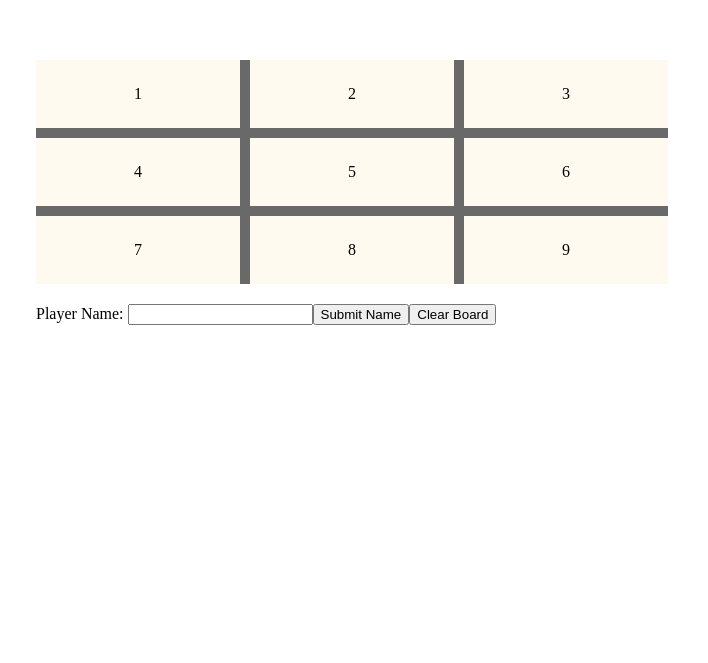
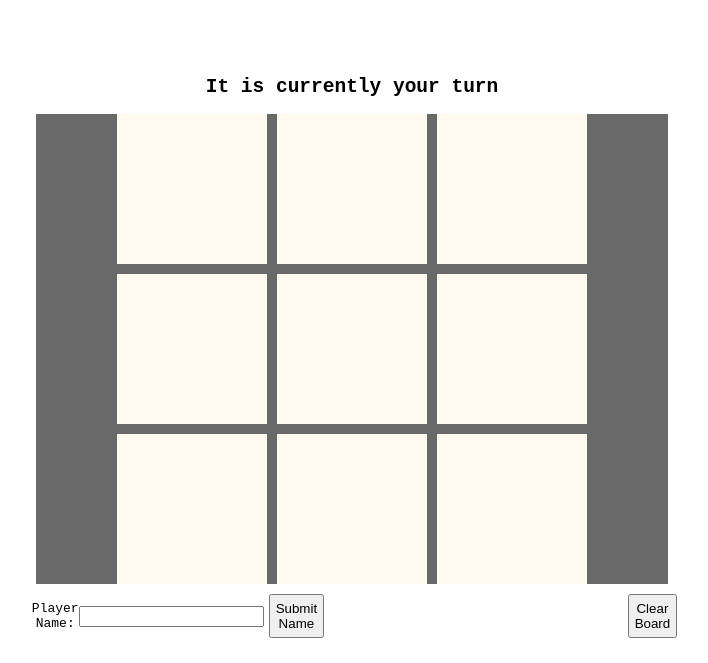
Before and after one commit to malitherl/tic-tac-toe, a plain HTML site: page index.html in a window 1280 px wide. Shown: the part 137-800 px from the top of the page, without its empty margins (288-996 px from the left). Drawn offline with Linux system fonts and the light colour scheme.

Commit message:
added player 2 and turn changes

```diff
--- a/index.html
+++ b/index.html
@@ -8,6 +8,8 @@
             align-items: center;
             justify-content: center;
             margin-top: 15%;
+            font-family: monospace;
+            text-align: center;
         }
         #container {
             width: 50%;
@@ -17,17 +19,37 @@
         }
         .boardContainer{
             display: grid;
-            grid-template-columns: auto auto auto;
+            grid-template-columns: 150px 150px 150px;
+            grid-template-rows: 150px 150px 150px;
+            justify-content: center;
             grid-gap: 10px 10px;
             text-align: center;
+            font-size: 36px;
+            font-weight: bolder;
+            color:dimgray;
             background-color: dimgray;
         }
         #boardElement {
             background-color: floralwhite;
             padding: 25px;
+            padding-top: 50px;
         }
+
+
         #playerForm{
             padding: 10px;
+            display: flex;
+            align-items: center;
+            justify-content: center;
+            margin-left: 5px;
+        }
+
+        #reset{
+            margin-left: 50%;
+        }
+        .formButtons{
+            padding: 5px;
+            margin-left: 5px;
         }
 
 
--- a/script.js
+++ b/script.js
@@ -9,18 +9,13 @@
  *
  */
 
-//our first module pattern?
-
 //let's create something that can store the logic of the game and then we can link it up with the DOM
-//only thing left really is the ability to win the game
-//and if we can avoid checking the same box twice
-//also reset button
 const myBoard =(function(){
     'use strict';
 
-    let row1 = ["1", "2", "3"];
-    let row2 = ["4", "5", "6"];
-    let row3 = ["7", "8", "9"];
+    let row1 = [" ", " ", " "];
+    let row2 = [" ", " ", " "];
+    let row3 = [" ", " ", " "];
 
     let entireBoard = [
         row1,
@@ -28,7 +23,7 @@ const myBoard =(function(){
         row3
     ]
     const getOriginal = () => {
-        return [ ["1", "2" , "3"], ["4", "5", "6"], ["7", "8", "9"]];
+        return [ [" ", " " , " "], [" ", " ", " "], [" ", " ", " "]];
     }
 
 
@@ -38,7 +33,7 @@ const myBoard =(function(){
     }
     const getClone = () => {
 
-        return [ "1", "2" , "3", "4", "5", "6", "7", "8", "9"];
+        return [ " ", " " , " ", " ", " ", " " , " ", " ", " "];
 
     }
 
@@ -56,11 +51,7 @@ const myBoard =(function(){
     let rowSelection = 0;
     let columnSelect = 0;
 
-    //we kind of want a certain function to go off when we set a button, but the first step feels like we want to set 'x' or 'o'
-    //i'm fairly certain we'll wind up doing this in the factory function we use to make players but for now we're just storing it here
-
-    //now for a function to choose where our character goes....
-    function setPlace(a, b, board, playerChar, playerName){
+    function setPlace(a, b, board, playerChar){
         if(entireBoard[a][b] != playerChar){
             rowSelection= a;
             columnSelect = b;
@@ -104,7 +95,6 @@ const myBoard =(function(){
         }
 
         //and now for the diagonals
-
         for(let i=0; i< row1.length; i++){
             if(entireBoard[i][i] !== userCharacter){
                 diagonalMatchL=false;
@@ -122,8 +112,6 @@ const myBoard =(function(){
         return isWinner;
 
     }
-
-
            return {
 
             getBoard, setPlace, getClone, reset
@@ -133,36 +121,104 @@ const myBoard =(function(){
 
 })();
 
-// we need to create players and some how add theem into the module pattern
+// we need to create players and add them into the module pattern
 //so, let's make the factory function and go from there
 
-const player = () => {
+const player = (name, piece) => {
     let playerName;
+    playerName = name;
+    let playerCharacter = piece;
     const setName = a => {
+        if(a == ""){
+            a = name;
+        }
         playerName = a;
         return playerName;
     }
     const getName = () => playerName;
-
-    let playerCharacter = "x";
-
-
     const getChar = () => playerCharacter;
 
     return { getName, getChar, setName };
 
 };
+
 //now for the HTML DOM
-
 const displayBoard =(function (){
     'use strict';
-    //you can have a module pattern object inside another module pattern??
+
     let boardData = myBoard.getBoard();
+    let player1 = player("Player 1", "x");
+    let player2 = player("Player 2", "o");
+    let players = [player1, player2];
+    let determinant =0;
+    const container = document.querySelector("#container");
+    function playerCreation(){
+        //this is mostly for player1, the user
+        player1 = players[0];
+        let playerForm = document.createElement("FORM");
+        playerForm.setAttribute("id", "playerForm");
+
+        let playerTitle = document.createElement("LABEL");
+        playerTitle.textContent = "Player Name:  ";
+        let playerNameInput = document.createElement("INPUT");
+        playerNameInput.setAttribute("type", "text");
+        playerNameInput.setAttribute("id", "input");
+        let submit = document.createElement("BUTTON");
+        submit.setAttribute("type", "button");
+        submit.setAttribute("class", "formButtons");
+        submit.textContent = "Submit Name";
+        submit.addEventListener("click", function(e){
+            player1.setName(document.getElementById("input").value);
+            console.log(player1.getName());
+        })
+
+        playerForm.appendChild(playerTitle);
+        playerForm.appendChild(playerNameInput);
+        playerForm.appendChild(submit);
+
+        container.appendChild(playerForm);
+    }
+
+
+
+
+
+
+
+    function makeMove(){
+        turn(determinant);
+        let message = document.querySelector(".gameMessage");
+        if(determinant ==0){
+            message.textContent = "It is currently your turn";
+        } else {
+            message.textContent = "It is Player 2's turn";
+        }
+
+    }
+
+    function turn(place){
+        //determines who's turn it is
+        let currentPlayer;
+        console.log(place);
+        if(determinant ==0){
+            currentPlayer = players[0];
+            place++;
+        }
+        else if (determinant == 1){
+            currentPlayer = players[1];
+            place--;
+        }
+
+        determinant = place;
+
+        return currentPlayer;
+
+    }
+
 
 
 
     function generate (){
-        const container = document.querySelector("#container");
         /**
          * first, we want to create a 3x3 grid
          * and each square corresponds to a different index in the gameboard
@@ -176,13 +232,17 @@ const displayBoard =(function (){
         //to use
         //after that we append onto the container
         //and we'll also want to create a reset function
-        let player1 = player();
-        const playerPiece = player1.getChar();
+
+        const gameMessage = document.createElement("h2");
+        gameMessage.setAttribute("class" , "gameMessage");
+
+        gameMessage.textContent = "It is currently your turn";
+        container.appendChild(gameMessage);
 
         const board = document.createElement("DIV");
         board.setAttribute("class", "boardContainer");
-        let playerForm = document.createElement("FORM");
-        playerForm.setAttribute("id", "playerForm");
+
+        playerCreation();
 
 
         for(let i =0; i < boardData[0].length ; i++){
@@ -191,49 +251,34 @@ const displayBoard =(function (){
                 boardElem.setAttribute("id", "boardElement");
                 boardElem.textContent = boardData[i][j];
                 boardElem.addEventListener("click", function(e){
-                    if( myBoard.setPlace(i,j,boardData, playerPiece) == true) {
-                        if(player1.getName !== undefined){
-                            alert("You win, " + player1.getName() + "! Game over!");
-                        } else {
-                            alert("You win, player! Game over!");
-                        }
-                        boardElem.textContent = boardData[i][j];
-                    } else {
+                    // if( myBoard.setPlace(i,j,boardData, playerPiece) == true) {
+                    //     if(player1.getName !== undefined){
+                    //         alert("You win, " + player1.getName() + "! Game over!");
+                    //     } else {
+                    //         alert("You win, player! Game over!");
+                    //     }
+                    //     boardElem.textContent = boardData[i][j];
+                    // } else {
 
-                         boardElem.textContent = boardData[i][j];
-                    }
-
+                    //      boardElem.textContent = boardData[i][j];
+                    // }
+                    console.log(determinant);
+                    makeMove();
                 })
                 board.appendChild(boardElem);
             }
         }
         container.appendChild(board);
-
-        let playerTitle = document.createElement("LABEL");
-        playerTitle.textContent = "Player Name: ";
-        let playerNameInput = document.createElement("INPUT");
-        playerNameInput.setAttribute("type", "text");
-        playerNameInput.setAttribute("id", "input");
-        let submit = document.createElement("BUTTON");
-        submit.setAttribute("type", "button");
-        submit.textContent = "Submit Name";
-        submit.addEventListener("click", function(e){
-            player1.setName(document.getElementById("input").value);
-        })
-
         let clear = document.createElement("BUTTON");
+        clear.setAttribute("class", "formButtons");
+        clear.setAttribute("id", "reset");
         clear.setAttribute("type", "button");
         clear.textContent = "Clear Board";
         clear.addEventListener("click", function(e){
              reset();
         })
-
         container.appendChild(playerForm);
-        container.appendChild(playerTitle);
-        container.appendChild(playerNameInput);
-        container.appendChild(submit);
-        container.appendChild(clear);
-
+        playerForm.appendChild(clear);
     }
     //alright now we want to create a function that will take a nodelist of all the elements here and add an event listener to each
     //because after all, the indices of the array above and on the board are the exact same
@@ -246,8 +291,6 @@ const displayBoard =(function (){
         }
         myBoard.reset();
     }
-
-
     return {
         generate
     };
```
